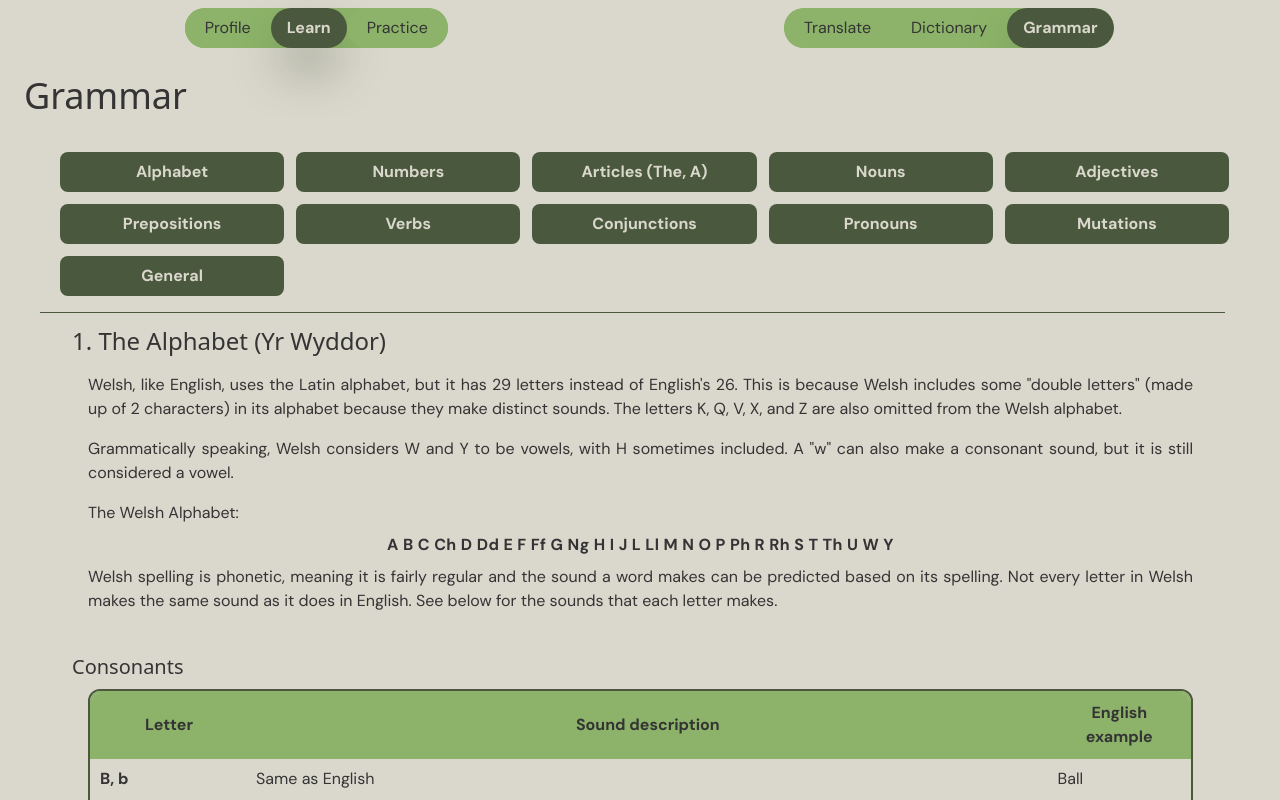
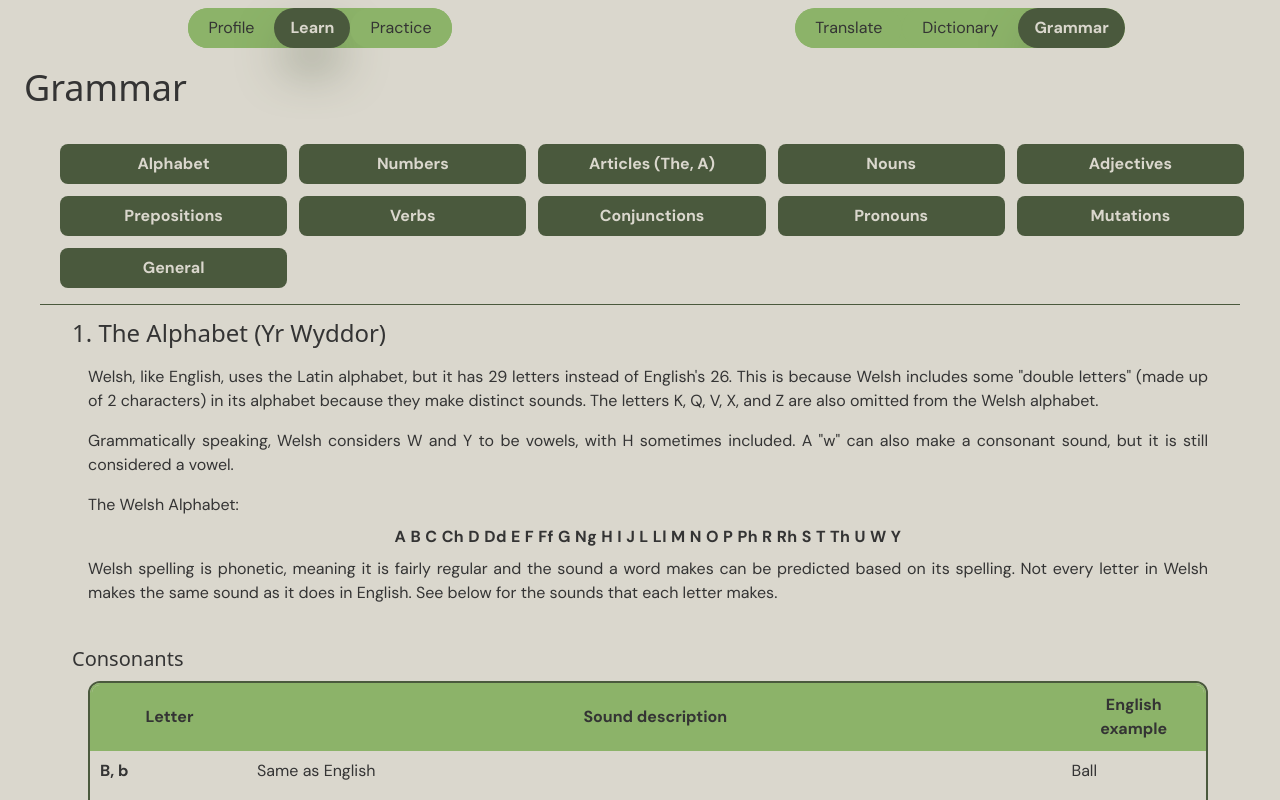
Before and after one commit to cerithf/wrth-sgwrs-v3, a React (Vite) app: page /grammar in a window 1280 px wide. Shown: the top 800 px of the page. Built offline with nearby package versions, Linux system fonts and the light colour scheme; a web font is replaced by a local one.

Commit message:
Refactor NavBar component: update margin classes for improved layout consistency Remove unused scrollbar-gutter property from global styles

```diff
--- a/src/components/NavBar.tsx
+++ b/src/components/NavBar.tsx
@@ -32,7 +32,7 @@ export default function NavBar({
     );
   }
   return (
-    <nav className="w-full h-fit flex justify-center m-2">
+    <nav className="w-full h-fit flex justify-center sm:mt-2! m-0!">
       <ul
         className={
           "flex gap-0 bg-theme-green rounded-full overflow-hidden" +
--- a/src/index.css
+++ b/src/index.css
@@ -1,8 +1,4 @@
 @import "tailwindcss";
-
-:root {
-  scrollbar-gutter: stable;
-}
 
 @theme {
   --color-theme-green: #8cb369;
```
